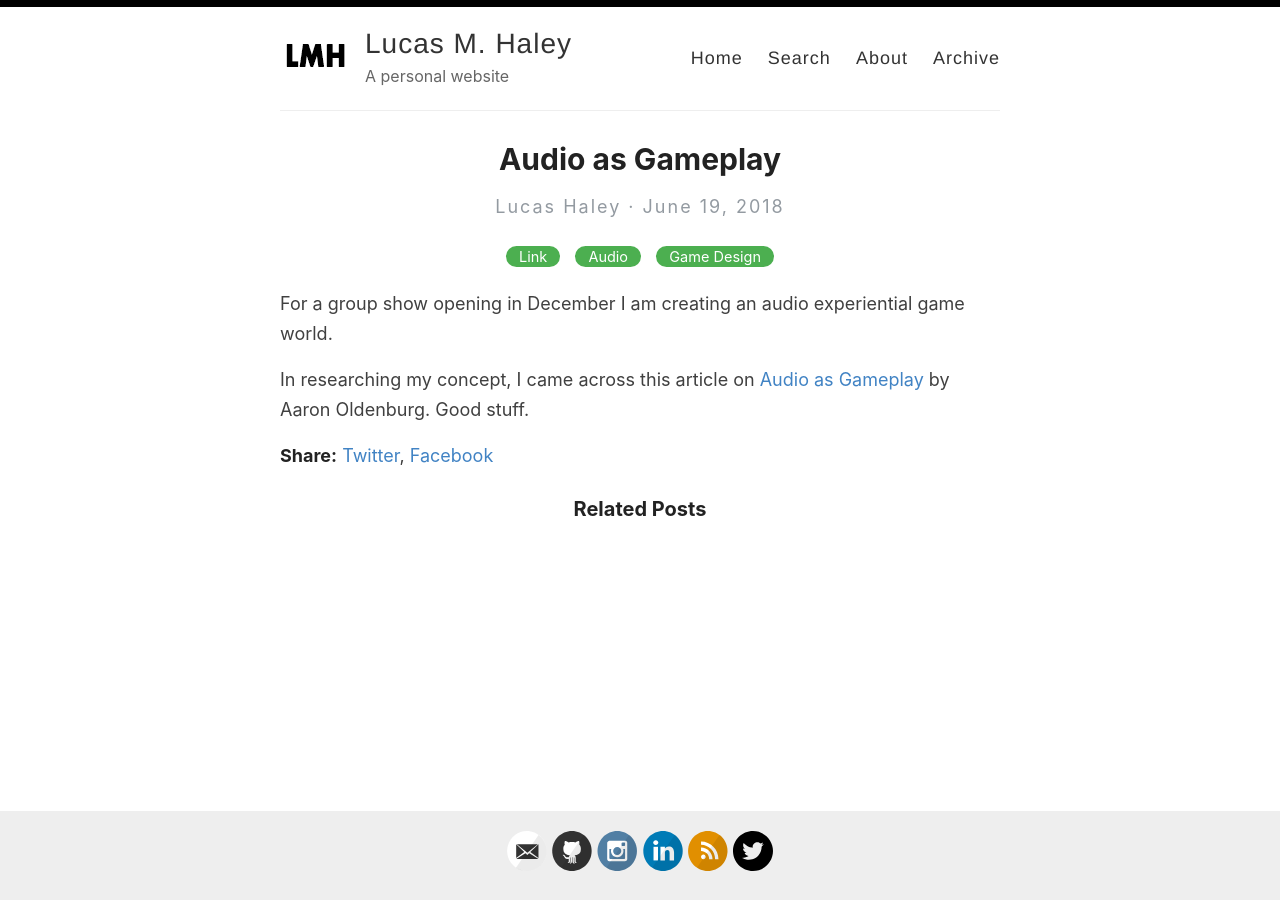
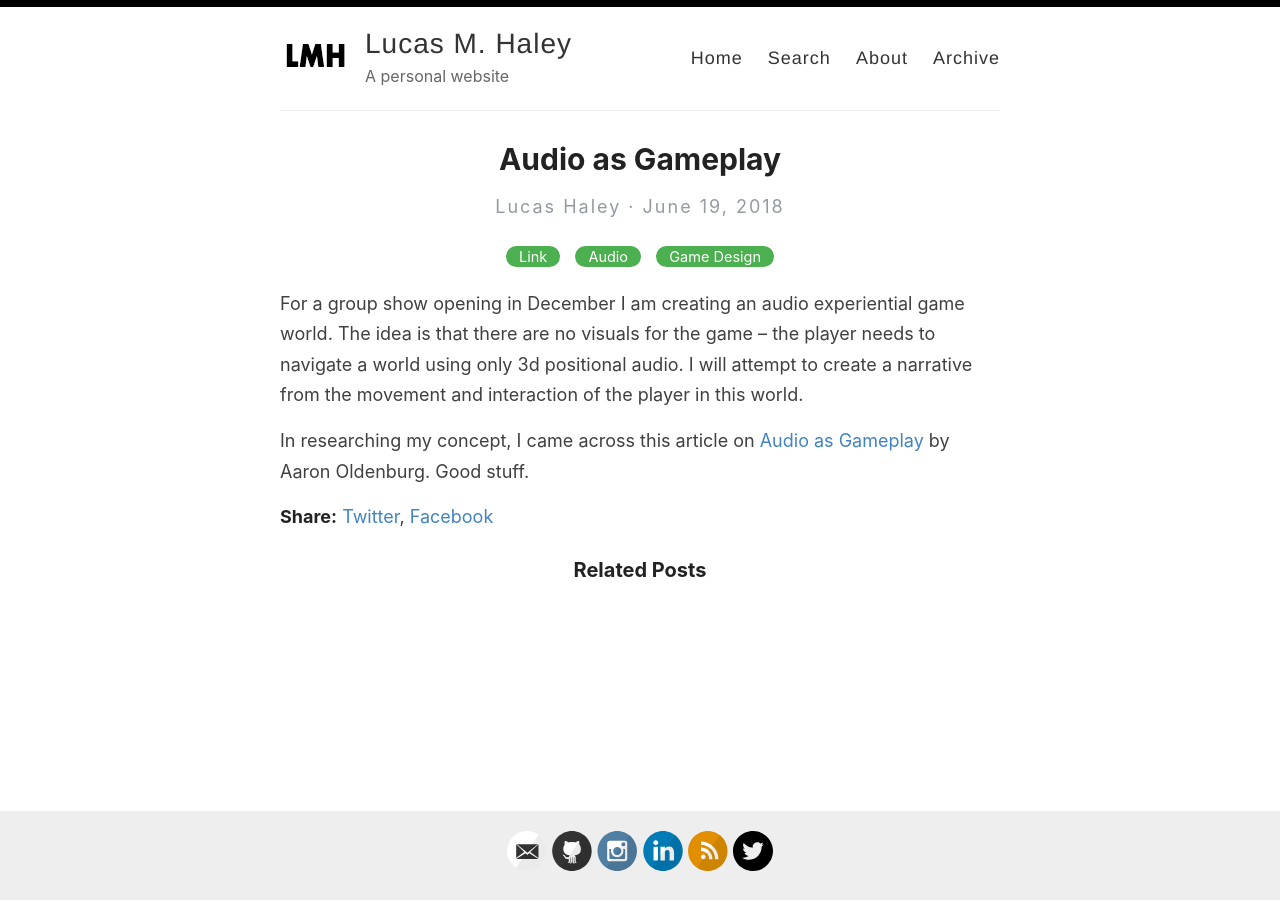
Before and after one commit to lucashaley/lucashaley.github.io, a Jekyll site: the page built from _posts/2018-06-19-audio-as-gameplay.md, in a window 1280 px wide. Built offline with Jekyll 4.4.1, drawn with Linux system fonts in a browser that asks for light colours; our own code applies the rules of GitHub Pages for plain Markdown files.

Commit message:
Update from Forestry.io lucashaley@yahoo.com updated _posts/2018-06-19-audio-as-gameplay.md

```diff
--- a/_posts/2018-06-19-audio-as-gameplay.md
+++ b/_posts/2018-06-19-audio-as-gameplay.md
@@ -7,6 +7,6 @@ categories:
 - Game Design
 
 ---
-For a group show opening in December I am creating an audio experiential game world.
+For a group show opening in December I am creating an audio experiential game world. The idea is that there are no visuals for the game -- the player needs to navigate a world using only 3d positional audio. I will attempt to create a narrative from the movement and interaction of the player in this world.
 
 In researching my concept, I came across this article on [Audio as Gameplay](http://gamestudies.org/1301/articles/oldenburg_sonic_mechanics) by Aaron Oldenburg. Good stuff.
```
